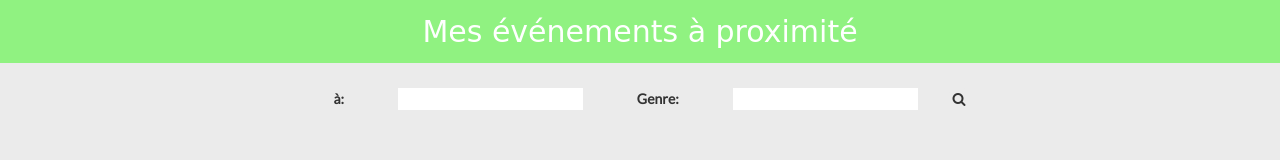
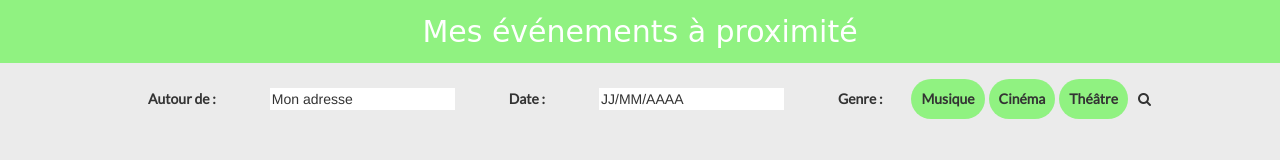
Before and after one commit to Projet-MesInfos/-Mes-Ev-nements---Proximit-, a plain HTML site: page index.html in a window 1280 px wide. Drawn offline with nearby package versions, Linux system fonts and the light colour scheme; a web font is replaced by a local one.

Commit message:
Modif CSS/HTML

```diff
--- a/index.css
+++ b/index.css
@@ -22,6 +22,19 @@ p{
   margin: 25px;
 }
 
+.event{
+  border: none;
+  background-color: rgba(55, 250, 25, 0.5);
+  padding: 10px;
+  border-radius: 50px;
+  font-family: 'Lato', sans-serif;
+  font-weight: bold;
+}
+
+.event:hover{
+  color: white;
+}
+
 input{
   border: none;
 }
--- a/index.html
+++ b/index.html
@@ -23,16 +23,25 @@
       </header>
       <!-- /header -->
       <!-- search area -->
-        <div class="search-area">
-          <p class="area">à:</p>
-            <input class="area" type="text" name="Place" value="">
-          <p class="area">Genre:</p>
-            <input class="area" type="text" name="Type" value="">
-            <button class="search-button"type="button" name="button"><i class="fa fa-search" aria-hidden="true"></i></button>
+        <div class="search-areas">
+          <p class="area">Autour de :</p>
+            <input class="area" type="text" name="Mon adresse" value="Mon adresse">
+            <p class="area">Date :</p>
+            <input class= "area" type="text" name="JJ/MM/AAAA" value="JJ/MM/AAAA">
+          <p class="area">Genre :</p>
+          <button class= "event"type="Musique" name="">Musique</button>
+          <button class= "event" type="button" name="Cinéma">Cinéma</button>
+          <button class= "event" type="button" name="Théâtre">Théâtre</button>
+          <button class="search-button"type="button" name="button"><i class="fa fa-search" aria-hidden="true"></i></button>
         </div>
      <!-- /search area -->
+        <div class="events-area">
+          <!-- <button class= "event"type="Musique" name="">Musique</button>
+          <button class= "event" type="button" name="Cinéma">Cinéma</button> -->
+        </div>
 
-         <!-- Data js -->
+
+     <!-- Data js -->
 
            <div class="links"></div>
 
```
